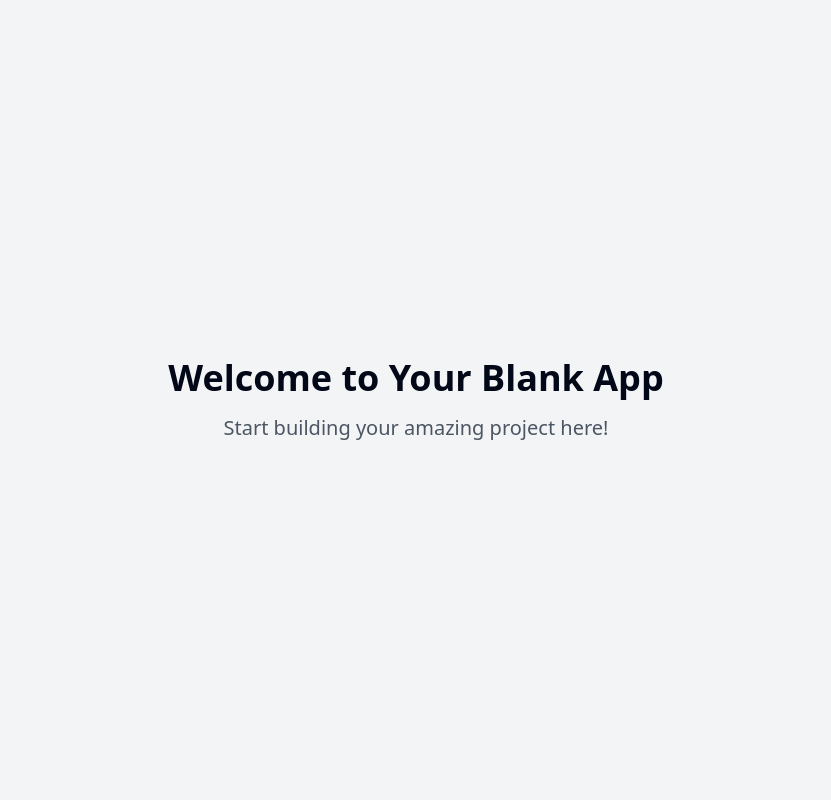
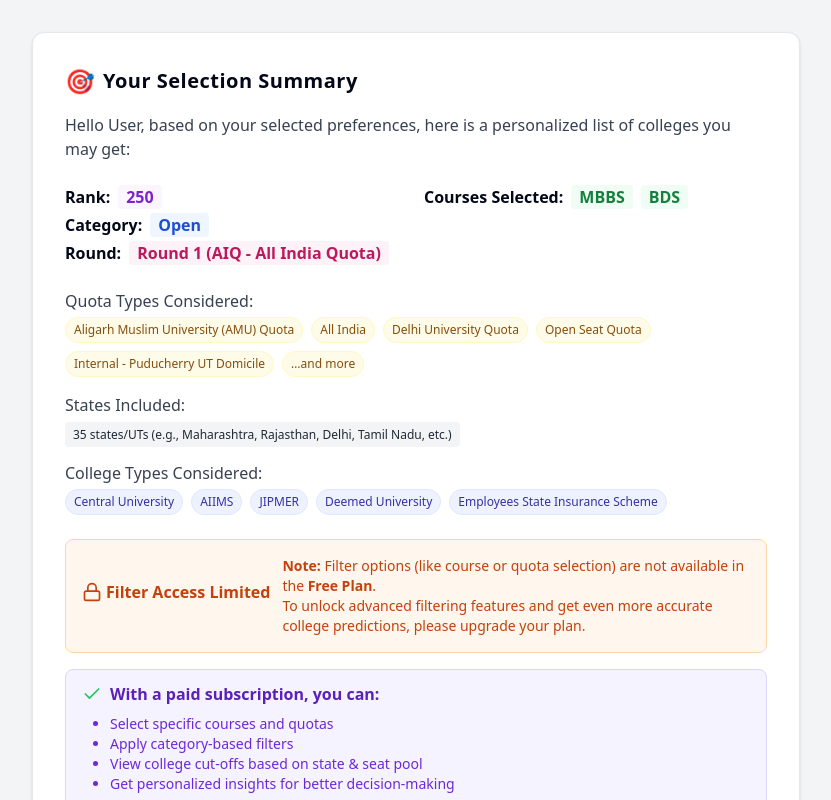
Before and after one commit to shubham-nanostuffs/college-compass-preview, a React (Vite) app: page / in a window 1280 px wide. Shown: the top 800 px of the page, without its empty margins (224-1055 px from the left). Built offline with nearby package versions, Linux system fonts and the light colour scheme.

Commit message:
feat: Add selection summary UI
Adds a UI element to display selected input data and inform users about filter limitations in the free plan.

```diff
--- /dev/null
+++ b/src/components/SelectionSummary.tsx
@@ -0,0 +1,116 @@
+
+import React from "react";
+import { Check, Lock } from "lucide-react";
+
+const quotas = [
+  "Aligarh Muslim University (AMU) Quota",
+  "All India",
+  "Delhi University Quota",
+  "Open Seat Quota",
+  "Internal - Puducherry UT Domicile",
+  "…and more",
+];
+
+const statesIncluded =
+  "35 states/UTs (e.g., Maharashtra, Rajasthan, Delhi, Tamil Nadu, etc.)";
+
+const collegeTypes = [
+  "Central University",
+  "AIIMS",
+  "JIPMER",
+  "Deemed University",
+  "Employees State Insurance Scheme",
+];
+
+const SelectionSummary = () => (
+  <section className="bg-white shadow rounded-xl md:p-8 p-4 mb-8 border border-gray-200 max-w-3xl mx-auto">
+    <div className="mb-4 flex items-center gap-2">
+      <span className="text-2xl">🎯</span>
+      <h2 className="text-xl font-semibold tracking-wide">Your Selection Summary</h2>
+    </div>
+    <p className="text-gray-700 mb-6">
+      Hello User, based on your selected preferences, here is a personalized list of colleges you may get:
+    </p>
+    <div className="grid sm:grid-cols-2 gap-4 mb-6">
+      <div>
+        <div className="flex flex-wrap gap-2 text-base">
+          <b>Rank:</b>
+          <span className="px-2 rounded bg-purple-50 text-purple-700 font-semibold">250</span>
+        </div>
+        <div className="flex flex-wrap gap-2 text-base mt-1">
+          <b>Category:</b>
+          <span className="px-2 rounded bg-blue-50 text-blue-700 font-semibold">Open</span>
+        </div>
+        <div className="flex flex-wrap gap-2 text-base mt-1">
+          <b>Round:</b>
+          <span className="px-2 rounded bg-pink-50 text-pink-700 font-semibold">Round 1 (AIQ - All India Quota)</span>
+        </div>
+      </div>
+      <div>
+        <div className="flex flex-wrap gap-2 text-base">
+          <b>Courses Selected:</b>
+          <span className="px-2 rounded bg-green-50 text-green-700 font-semibold">MBBS</span>
+          <span className="px-2 rounded bg-green-50 text-green-700 font-semibold">BDS</span>
+        </div>
+      </div>
+    </div>
+    <div className="mb-4">
+      <div className="font-medium mb-1 text-gray-700">Quota Types Considered:</div>
+      <div className="flex flex-wrap gap-2">
+        {quotas.map((quota, i) => (
+          <span key={i} className="px-2 py-1 text-xs rounded-full bg-yellow-50 text-yellow-800 border border-yellow-100">
+            {quota}
+          </span>
+        ))}
+      </div>
+    </div>
+    <div className="mb-4">
+      <div className="font-medium mb-1 text-gray-700">States Included:</div>
+      <span className="px-2 py-1 text-xs rounded bg-gray-100 text-gray-800">{statesIncluded}</span>
+    </div>
+    <div className="mb-6">
+      <div className="font-medium mb-1 text-gray-700">College Types Considered:</div>
+      <div className="flex flex-wrap gap-2">
+        {collegeTypes.map((type, i) => (
+          <span key={i} className="px-2 py-1 text-xs rounded-full bg-indigo-50 text-indigo-800 border border-indigo-100">
+            {type}
+          </span>
+        ))}
+      </div>
+    </div>
+
+    {/* Filter Locked Notice */}
+    <div className="bg-orange-50 border border-orange-200 px-4 py-4 rounded-lg mb-4 flex flex-col sm:flex-row gap-3 items-start sm:items-center">
+      <div className="flex items-center font-semibold text-orange-700 text-base mb-2">
+        <Lock className="h-5 w-5 mr-1 inline-block" />
+        Filter Access Limited
+      </div>
+      <div className="text-sm text-orange-700 flex-1">
+        <div>
+          <b>Note:</b> Filter options (like course or quota selection) are not available in the <b>Free Plan</b>.<br />
+          To unlock advanced filtering features and get even more accurate college predictions, please upgrade your plan.
+        </div>
+      </div>
+    </div>
+
+    {/* Paid Features */}
+    <div className="bg-violet-50 border border-violet-200 px-4 py-3 rounded-lg flex flex-col gap-2 mb-2">
+      <div className="text-base font-semibold text-violet-800 flex items-center gap-2">
+        <Check className="inline-block h-5 w-5 text-green-500" />
+        With a paid subscription, you can:
+      </div>
+      <ul className="list-disc ml-7 text-sm text-violet-700">
+        <li>Select specific courses and quotas</li>
+        <li>Apply category-based filters</li>
+        <li>View college cut-offs based on state &amp; seat pool</li>
+        <li>Get personalized insights for better decision-making</li>
+      </ul>
+      <div className="mt-1 flex gap-2 items-center">
+        <span className="text-lg" role="img" aria-label="unlock">🔓</span>
+        <span className="text-violet-700 font-medium">Unlock the full experience by <a href="#" className="underline hover:text-violet-900 transition">subscribing</a> today!</span>
+      </div>
+    </div>
+  </section>
+);
+
+export default SelectionSummary;
--- a/src/pages/Index.tsx
+++ b/src/pages/Index.tsx
@@ -1,12 +1,20 @@
-// Update this page (the content is just a fallback if you fail to update the page)
+
+import SelectionSummary from "@/components/SelectionSummary";
 
 const Index = () => {
   return (
-    <div className="min-h-screen flex items-center justify-center bg-gray-100">
-      <div className="text-center">
-        <h1 className="text-4xl font-bold mb-4">Welcome to Your Blank App</h1>
-        <p className="text-xl text-gray-600">Start building your amazing project here!</p>
-      </div>
+    <div className="min-h-screen flex flex-col items-center bg-gray-100 py-8">
+      {/* Selection Summary */}
+      <SelectionSummary />
+
+      {/* Result Table Placeholder */}
+      <section className="w-full flex flex-col items-center mt-4">
+        <div className="bg-yellow-50 shadow-md rounded-xl border border-yellow-200 p-4 md:p-8 max-w-5xl w-full mb-8">
+          {/* This can be replaced with your dynamic result table component */}
+          <div className="text-center text-yellow-800 text-lg font-semibold mb-2">[Predicted Colleges Result Table Here]</div>
+          <div className="text-sm text-yellow-600 mb-2">(This is a placeholder - replace with your dynamic result component!)</div>
+        </div>
+      </section>
     </div>
   );
 };
```
